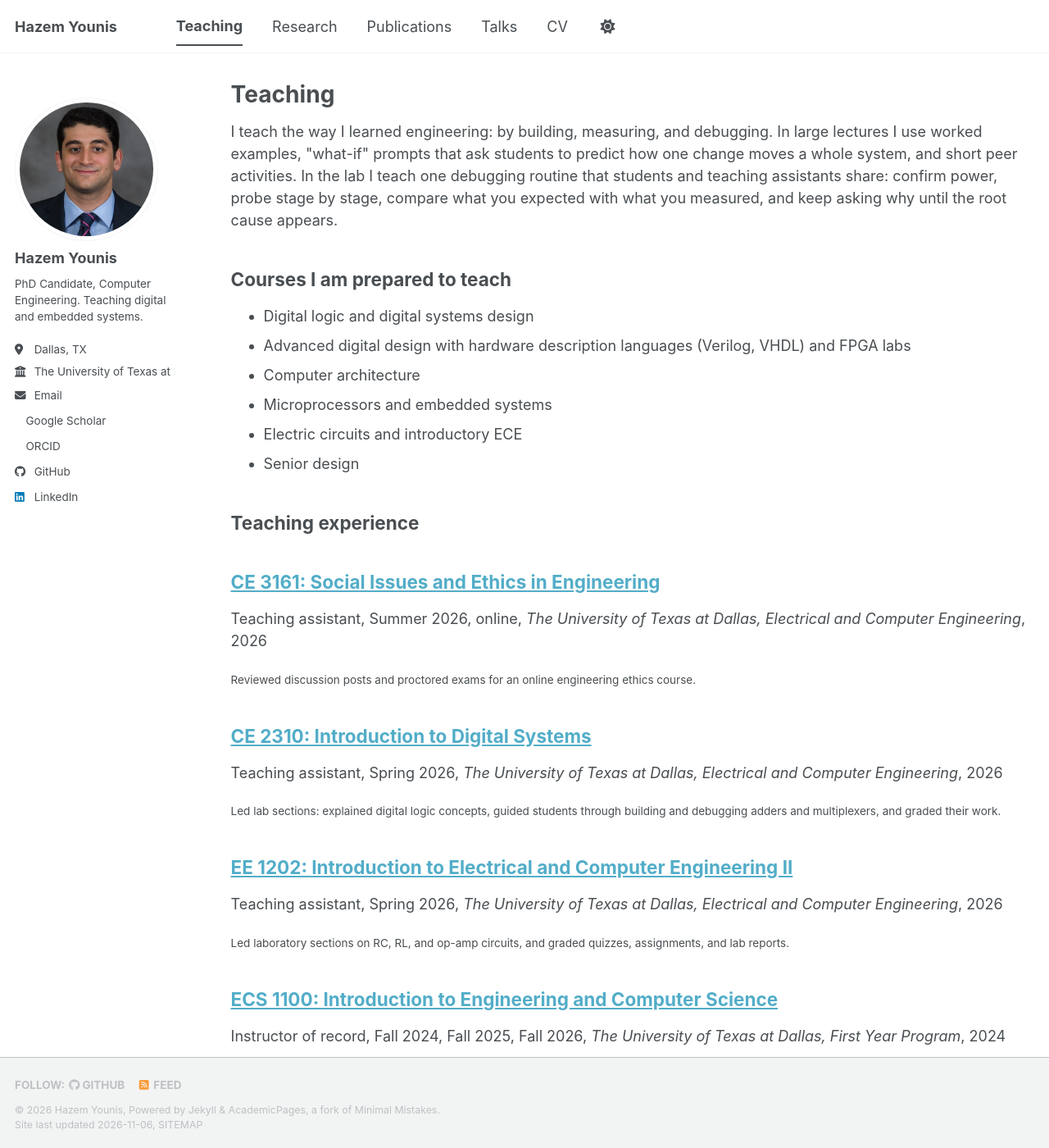
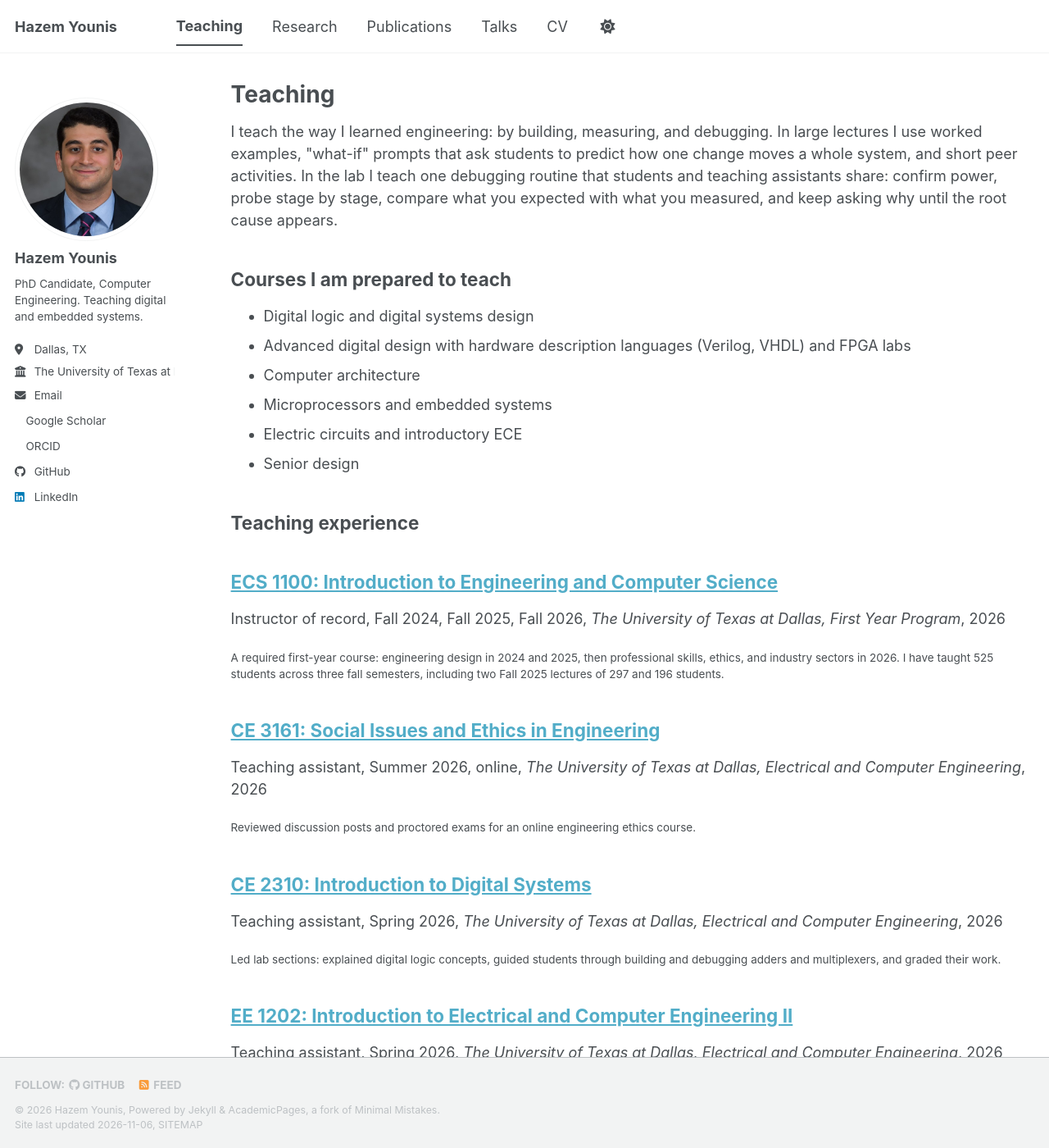
Before and after one commit to Hazem-AF-Younis/hazem-af-younis.github.io, a Jekyll site: the page built from _pages/teaching.html, in a window 1280 px wide and 1400 px high. Shown: the whole window at 82% size. Built offline with Jekyll 4.4.1, drawn with Linux system fonts in a browser that asks for light colours; a script bundle is joined from its source files by our own code; a style sheet for code colours, icons or effects is not loaded.

Commit message:
List ECS 1100 first on the teaching page

```diff
--- a/_teaching/2024-ecs1100.md
+++ b/_teaching/2024-ecs1100.md
@@ -4,7 +4,7 @@ collection: teaching
 type: "Instructor of record, Fall 2024, Fall 2025, Fall 2026"
 permalink: /teaching/ecs1100
 venue: "The University of Texas at Dallas, First Year Program"
-date: 2024-08-15
+date: 2026-08-20
 location: "Richardson, TX"
 ---
 A required first-year course: engineering design in 2024 and 2025, then professional skills, ethics, and industry sectors in 2026. I have taught 525 students across three fall semesters, including two Fall 2025 lectures of 297 and 196 students.
```
